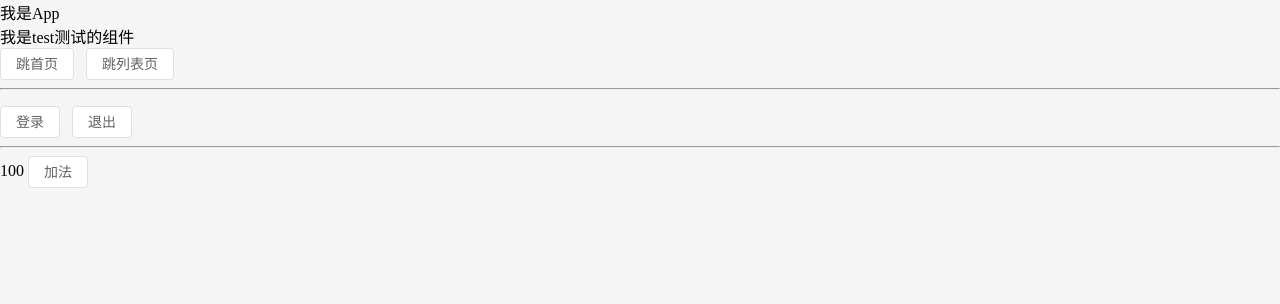
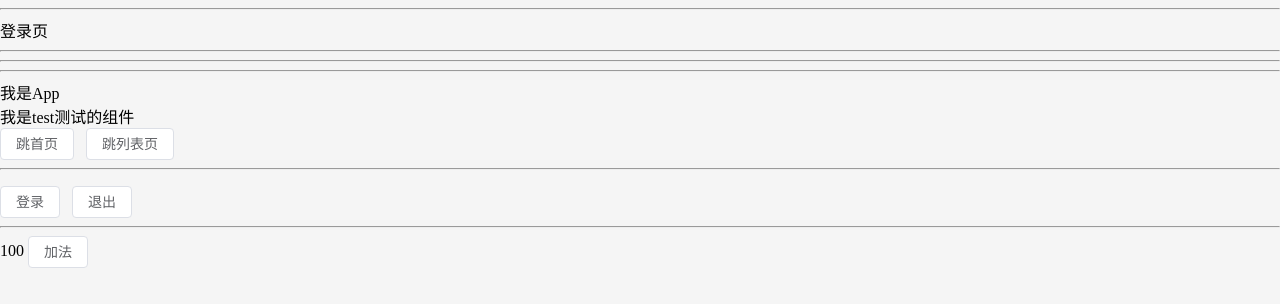
Before and after one commit to Azuerm/big-event-admin, a Vue app: page /login in a window 1280 px wide. Shown: the top 304 px of the page. Built offline with nearby package versions, Linux system fonts and the light colour scheme.

Commit message:
update：配置路由

```diff
--- a/src/App.vue
+++ b/src/App.vue
@@ -18,6 +18,11 @@ const countStore = useCountStore()
 </script>
 
 <template>
+  <hr />
+  <router-view></router-view>
+  <hr />
+  <hr />
+  <hr />
   <div>我是App</div>
   <test-demo></test-demo>
   <el-button @click="$router.push('/home')">跳首页</el-button>
--- a/src/router/index.js
+++ b/src/router/index.js
@@ -8,11 +8,40 @@ import {
 // 1.history模式：createWebHistory 地址栏不带#
 // 2.hash模式：createWebHashHistory 地址栏带#
 
-console.log(import.meta.env.DEV) // true
+// console.log(import.meta.env.DEV) // true
 // vite 中的环境变量 import.meta.env.BASE_URL 就是 vite.config.js 中的 base配置项
 const router = createRouter({
   history: createWebHistory(import.meta.env.BASE_URL),
-  routes: []
+  routes: [
+    { path: '/login', component: () => import('@/views/login/LoginPage.vue') }, // 路由懒加载，登录页
+    {
+      path: '/',
+      component: () => import('@/views/layout/LayoutContainer.vue'),
+      redirect: '/article/manage',
+      children: [
+        {
+          path: '/article/manage',
+          component: () => import('@/views/article/ArticleManage.vue')
+        },
+        {
+          path: '/article/channel',
+          component: () => import('@/views/article/ArticleChannel.vue')
+        },
+        {
+          path: '/user/profile',
+          component: () => import('@/views/user/UserProfile.vue')
+        },
+        {
+          path: '/user/avatar',
+          component: () => import('@/views/user/UserAvatar.vue')
+        },
+        {
+          path: '/user/password',
+          component: () => import('@/views/user/UserPassword.vue')
+        }
+      ]
+    }
+  ]
 })
 
 export default router
--- /dev/null
+++ b/src/views/article/ArticleChannel.vue
@@ -0,0 +1,3 @@
+<template>
+  <div class="">频道管理</div>
+</template>
--- /dev/null
+++ b/src/views/article/ArticleManage.vue
@@ -0,0 +1 @@
+<template>文章管理</template>
--- /dev/null
+++ b/src/views/layout/LayoutContainer.vue
@@ -0,0 +1,4 @@
+<template>
+  <div>布局架子</div>
+  <router-view></router-view>
+</template>
--- /dev/null
+++ b/src/views/login/LoginPage.vue
@@ -0,0 +1,3 @@
+<template>
+  <div>登录页</div>
+</template>
--- /dev/null
+++ b/src/views/user/UserAvatar.vue
@@ -0,0 +1 @@
+<template>更换头像</template>
--- /dev/null
+++ b/src/views/user/UserPassword.vue
@@ -0,0 +1 @@
+<template>重置密码</template>
--- /dev/null
+++ b/src/views/user/UserProfile.vue
@@ -0,0 +1 @@
+<template>个人详情</template>
```
